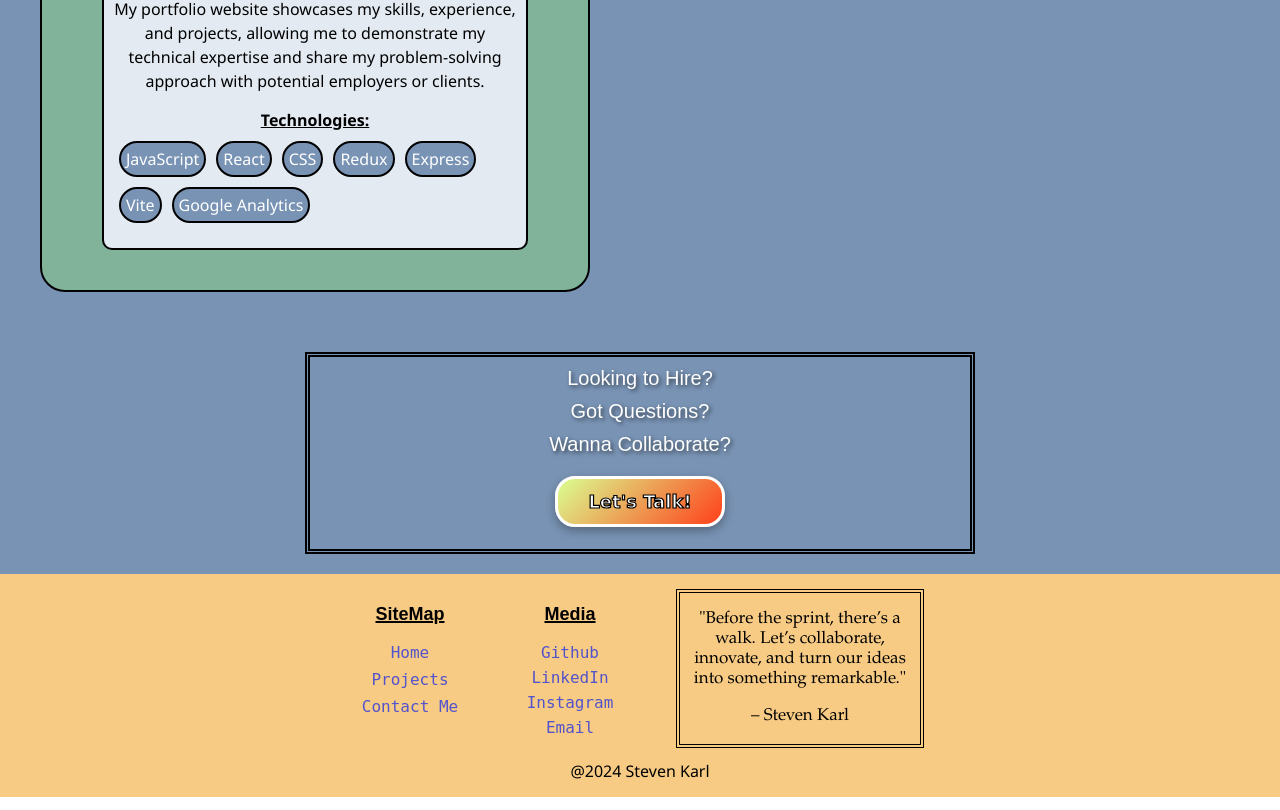
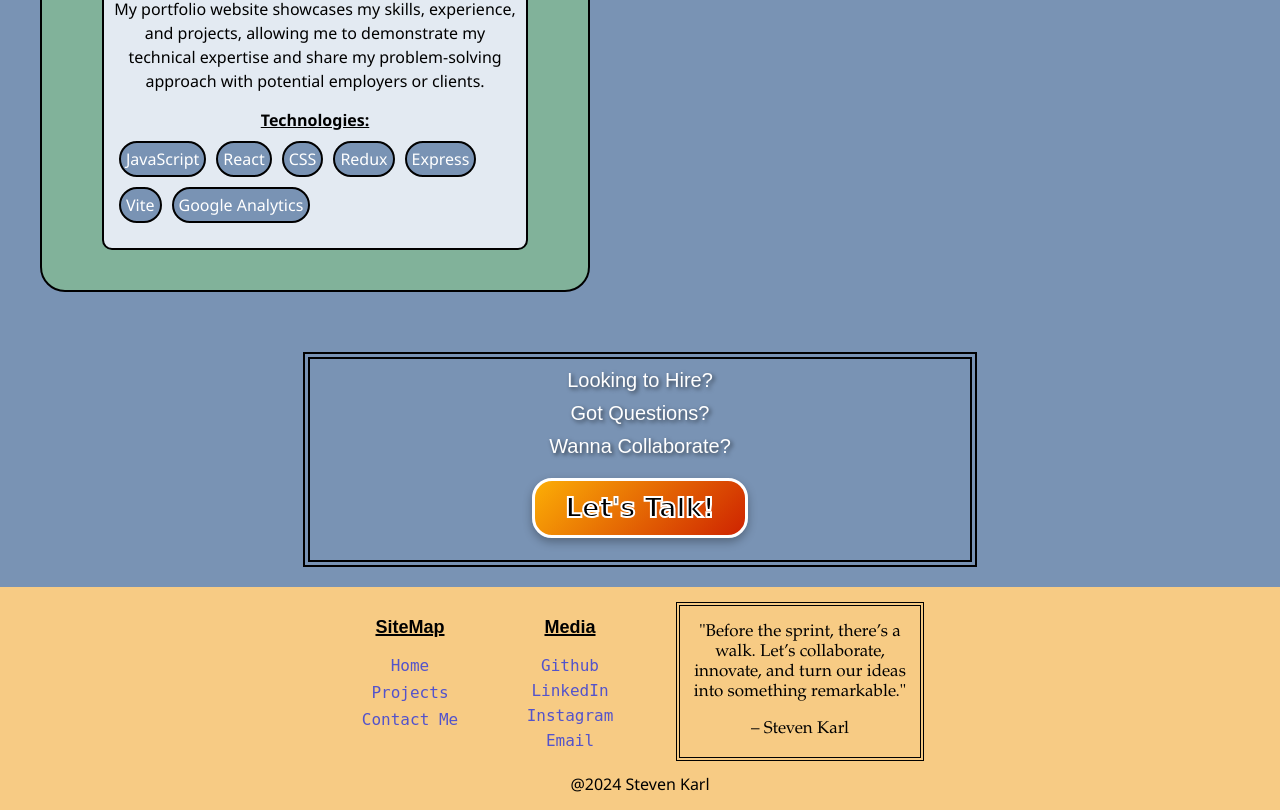
Before and after one commit to Sidewayswalker/Sidewayswalker.github.io, a React (Vite) app: page /Projects in a window 1280 px wide. Shown: the part 1286-2096 px from the top of the page. Built offline with nearby package versions, Linux system fonts and the light colour scheme.

Commit message:
bigger and better Let's talk button

```diff
--- a/src/components/Projects/ConnectProjects/ConnectProjects.css
+++ b/src/components/Projects/ConnectProjects/ConnectProjects.css
@@ -11,7 +11,7 @@
 
 .Container-ConnectProjects-Inner {
     border-style: double; /* Adds a decorative border */
-    border-width: 5px;
+    border-width: 7px;
     width: 50%; /* Ensure it adapts to the container */
     padding: 10px; /* Add some padding */
     text-align: center; /* Center text inside */
@@ -33,13 +33,13 @@
 
 .ConnectProjects-Button {
     display: inline-block;
-    background: linear-gradient(135deg, rgb(218, 255, 145), rgb(255, 64, 26)); /* Fun gradient */
+    background: linear-gradient(135deg, rgb(252, 174, 6), rgb(206, 35, 1)); /* Fun gradient */
     color: #ffffff; /* White text for contrast */
     -webkit-text-stroke-width: 1.2px;
     -webkit-text-stroke-color: black;
     font-family: 'Comic Sans MS', cursive, sans-serif; /* Quirky font */
-    font-size: 18px;
-    font-weight: bold;
+    font-size: 26px;
+    font-weight: bolder;
     padding: 12px 30px; /* Comfortable padding */
     border: 3px solid rgb(255, 255, 255); /* White border for pop */
     border-radius: 20px; /* Fully rounded button */
@@ -51,7 +51,7 @@
 
 /* Button hover effect */
 .ConnectProjects-Button:hover {
-    background: linear-gradient(135deg, rgb(255, 64, 26), rgb(218, 255, 145)); /* Reverse gradient */
+    background: linear-gradient(135deg, rgb(206, 35, 1), rgb(252, 174, 6)); /* Reverse gradient */
     color: #ffffff;
     border-color: rgb(255, 182, 59); /* Match border color */
     transform: scale(1.1); /* Slightly enlarges the button */
@@ -65,8 +65,8 @@
 }
 
 .LetsTalkButton {
-    color: #ffffff; /* White text for contrast */
-    -webkit-text-stroke-width: 1.2px;
-    -webkit-text-stroke-color: black;
+    color: black; /* White text for contrast */
+    -webkit-text-stroke-width: 2px;
+    -webkit-text-stroke-color: white;
     text-decoration: none;
 }
```
